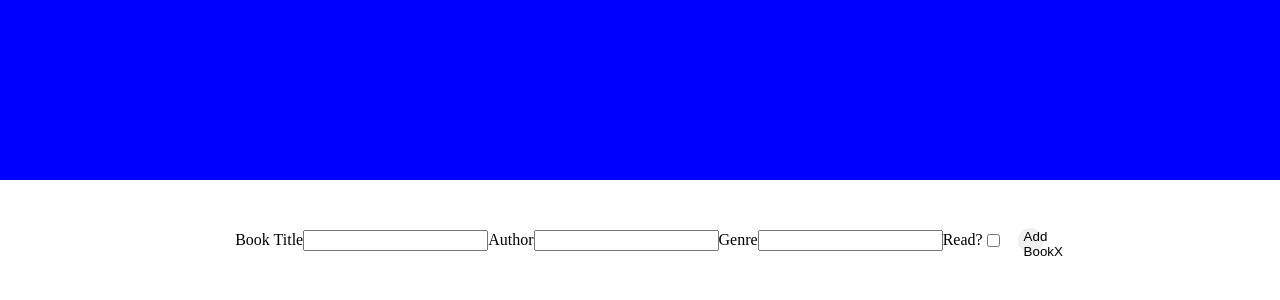
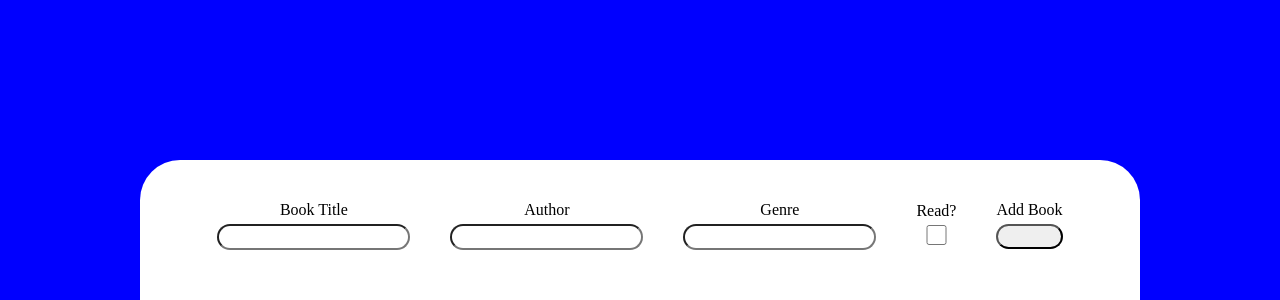
Before and after one commit to guskirb/library-projectTOP, a plain HTML site: page index.html in a window 1280 px wide. Shown: the part 500-800 px from the top of the page. Drawn offline with Linux system fonts and the light colour scheme.

Commit message:
Add UI changes

```diff
--- a/index.html
+++ b/index.html
@@ -40,7 +40,7 @@
             list-style: none;
         }
 
-        div button {
+        #bookShelf button {
             height: 25px;
             width: 25px;
             margin: 15px;
@@ -59,15 +59,18 @@
             background-color: white;
             margin-bottom: auto;
             position: fixed;
-            width: 101vw;
-            height: 15vh;
+            width: 1000px;
+            height: 140px;
             bottom: 0;
+            left: 50%;
+            transform: translateX(-50%);
             margin: 0;
+            border-radius: 40px 40px 0 0;
         }
 
         .read {
             background-color: #a76d28;
-            justify-self: end;
+            justify-self: end !important;
         }
 
         .read::after {
@@ -77,7 +80,7 @@
 
         .notRead {
             background-color: #a76d28;
-            justify-self: end;
+            justify-self: end !important;
         }
 
         .notRead::after {
@@ -88,6 +91,31 @@
         form {
             display: flex;
             align-items: center;
+            gap: 40px;
+        }
+
+        form li {
+            display: flex;
+            flex-flow: column;
+            text-align: center;
+            padding-bottom: 10px;
+        }
+
+        li button {
+            height: 25px;
+            border-radius: 20px;
+            margin-top: 5px;
+        }
+
+        li button::after {
+            content: "";
+        }
+
+        input {
+            border-radius: 15px;
+            height: 20px;
+            padding-left: 10px;
+            margin-top: 5px;
         }
     </style>
 </head>
@@ -97,15 +125,21 @@
     </div>
     <div id="addBook">
         <form action="">
-            <label for="title">Book Title</label>
-            <input type="text" name="title" id="titleInput">
-            <label for="author">Author</label>
-            <input type="text" name="author" id="authorInput">
-            <label for="genre">Genre</label>
-            <input type="text" name="genre" id="genreInput">
-            <label for="read">Read?</label>
-            <input type="checkbox" name="read" id="readInput">
-            <button id="bookButton">Add Book</button>
+            <li><label for="titleInput">Book Title</label>
+                <input type="text" name="title" id="titleInput">
+            </li>
+            <li><label for="authorInput">Author</label>
+                <input type="text" name="author" id="authorInput">
+            </li>
+            <li><label for="genreInput">Genre</label>
+                <input type="text" name="genre" id="genreInput">
+            </li>
+            <li><label for="readInput">Read?</label>
+                <input type="checkbox" name="read" id="readInput">
+            </li>
+            <li> <label for="bookButton">Add Book</label>
+                <button id="bookButton"></button>
+            </li>
         </form>
 
     </div>
--- a/java.js
+++ b/java.js
@@ -51,6 +51,14 @@ button.addEventListener("click", function (event) {
     event.preventDefault();
     addBookToLibrary(titleValue, authorValue, genreValue, readValue);
     refreshShelf();
+    titleInput.value = "";
+    titleValue = "";
+    authorInput.value = "";
+    authorValue = "";
+    genreInput.value = "";
+    genreValue = "";
+    readInput.checked = false;
+    readValue = false;
 });
 
 function clearShelf() {
```
